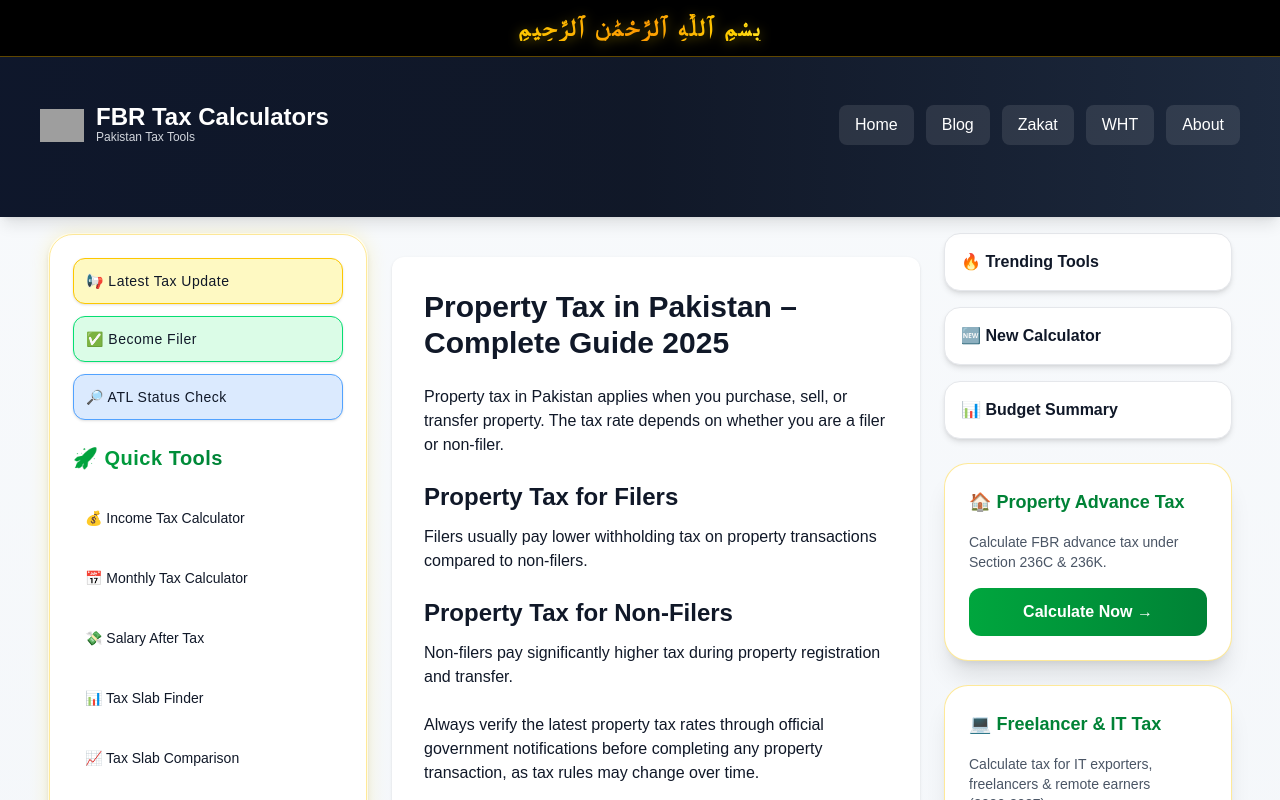
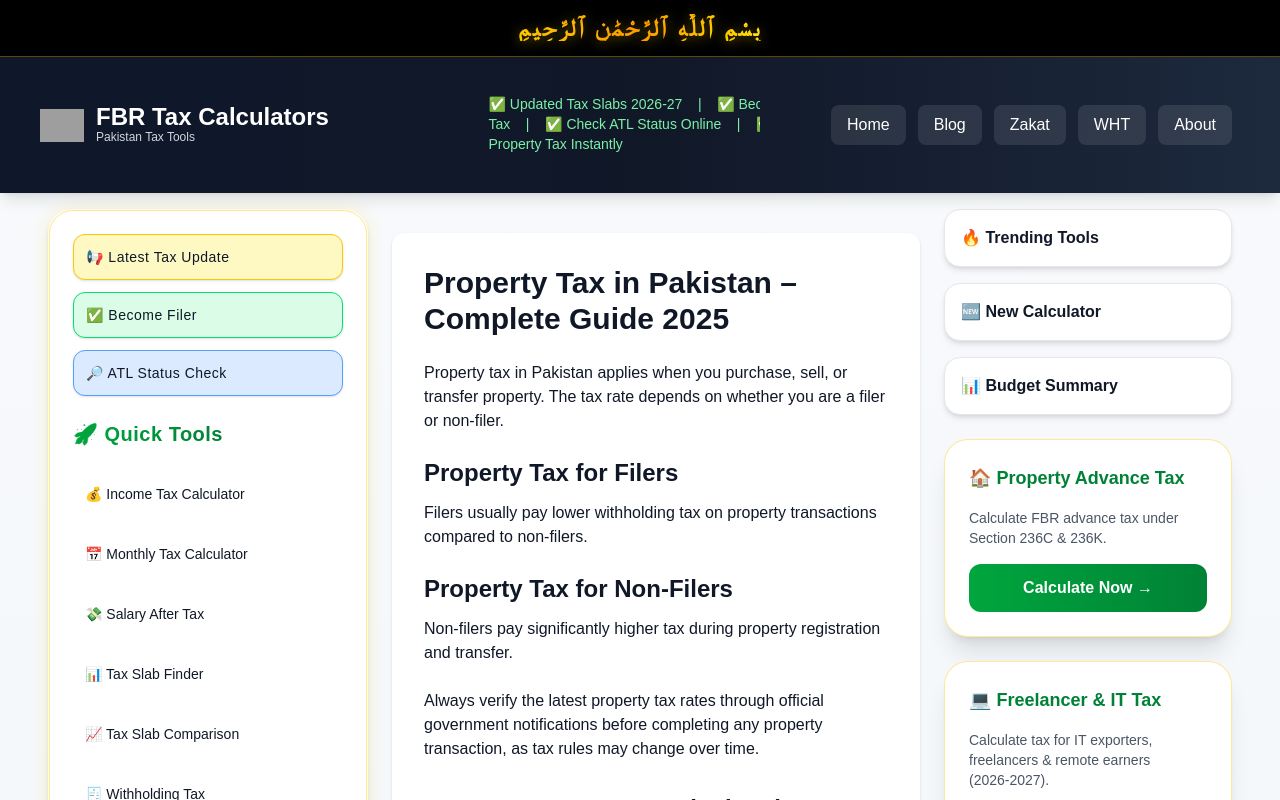
Before and after one commit to muhammadobaid1986/fbrtaxcalculators, a Next.js app: page /property-tax-in-pakistan in a window 1280 px wide. Shown: the top 800 px of the page. Built offline with nearby package versions, Linux system fonts and the light colour scheme; grey boxes are pictures that could not be loaded.

Commit message:
Adjusted slider width using absolute positioning between logo and menu

```diff
--- a/app/layout.tsx
+++ b/app/layout.tsx
@@ -92,7 +92,7 @@ export default function RootLayout({
 
         <nav className="bg-gradient-to-r from-slate-900 via-gray-900 to-slate-800 shadow-lg sticky top-0 z-50">
 
-  <div className="w-full px-6 md:px-10 py-8 md:py-12 flex items-center justify-between bg-transparent">
+  <div className="w-full px-6 md:px-10 py-8 md:py-12 grid grid-cols-[auto_1fr_auto] items-center bg-transparent">
 
     {/* Logo + Title */}
     <Link
@@ -115,10 +115,22 @@ export default function RootLayout({
           Pakistan Tax Tools
         </p>
       </div>
+{/* Sliding Info Bar */}
+<div className="absolute left-[350px] right-[520px] overflow-hidden">
+  <div className="hidden lg:flex justify-center overflow-hidden whitespace-nowrap"></div>
+  <div className="animate-marquee text-sm text-green-300 font-medium">
+    ✅ Updated Tax Slabs 2026-27 &nbsp;&nbsp; | &nbsp;&nbsp;
+    ✅ Become a Filer & Save Tax &nbsp;&nbsp; | &nbsp;&nbsp;
+    ✅ Check ATL Status Online &nbsp;&nbsp; | &nbsp;&nbsp;
+    ✅ Calculate Salary & Property Tax Instantly
+  </div>
+</div>
+
+
     </Link>
 
     {/* Menu */}
-    <div className="flex flex-wrap gap-3">
+    <div className="flex flex-wrap gap-3 justify-end mr-2">
 
 
 
@@ -146,15 +158,7 @@ export default function RootLayout({
 
   </div>
 
-   {/* Sliding Info Bar */}
-<div className="hidden lg:block overflow-hidden whitespace-nowrap w-[400px]">
-  <div className="animate-marquee text-sm text-green-300 font-medium">
-    ✅ Updated Tax Slabs 2026-27 &nbsp;&nbsp; | &nbsp;&nbsp;
-    ✅ Become a Filer & Save Tax &nbsp;&nbsp; | &nbsp;&nbsp;
-    ✅ Check ATL Status Online &nbsp;&nbsp; | &nbsp;&nbsp;
-    ✅ Calculate Salary & Property Tax Instantly
-  </div>
-</div>
+
 
 </nav>
 
```
